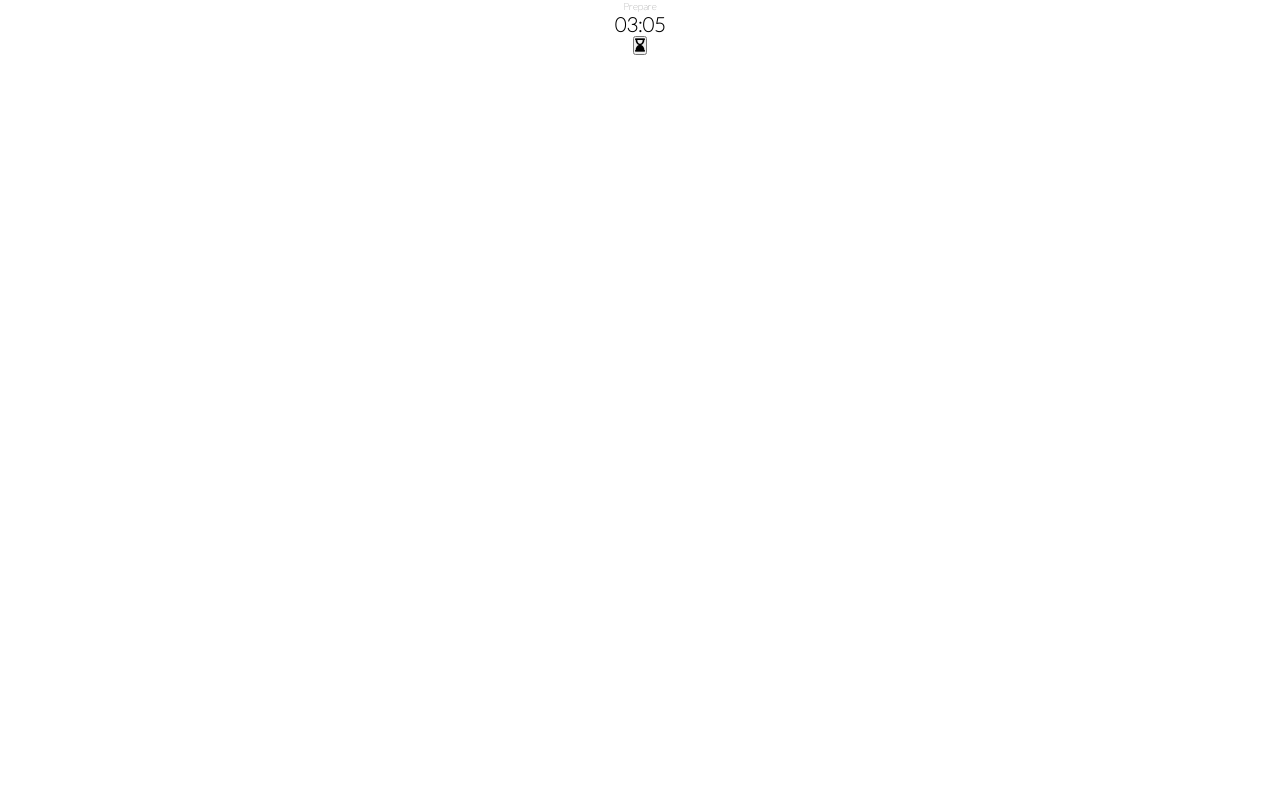
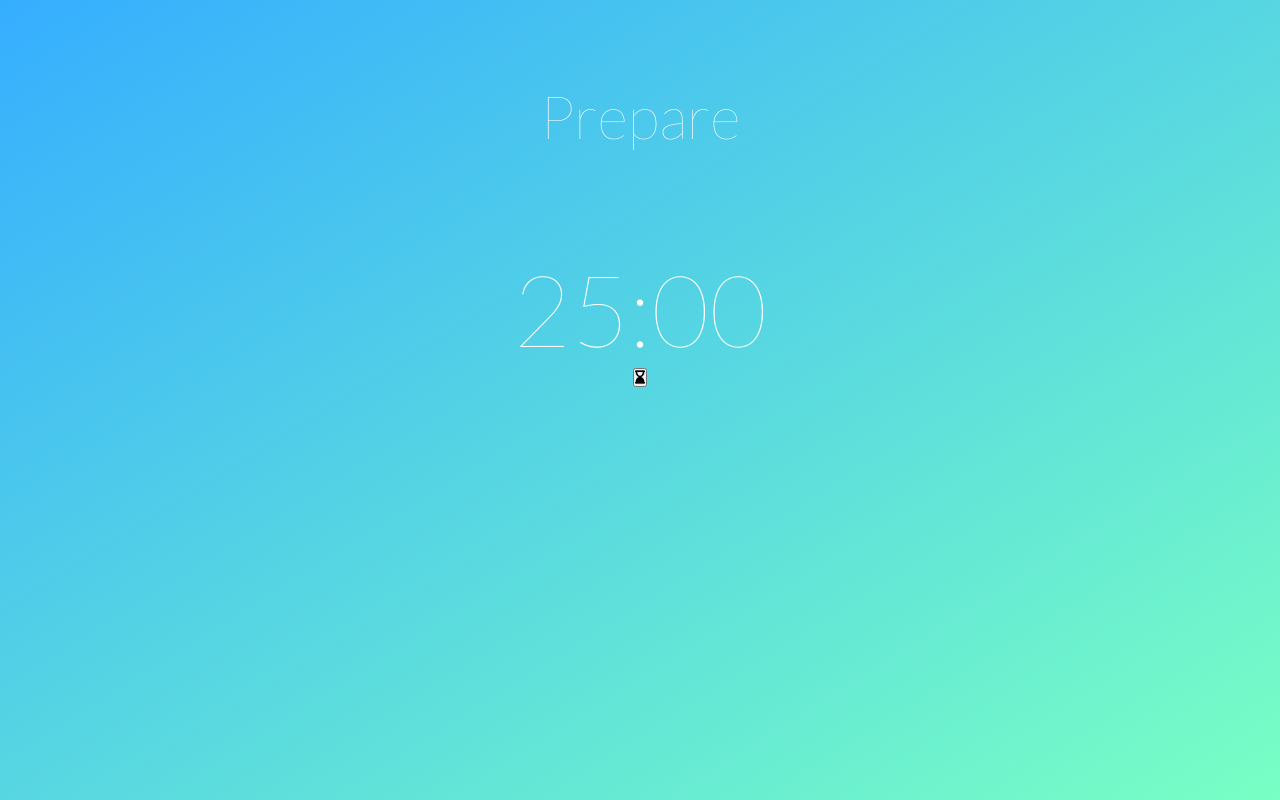
Before and after one commit to wilsonhou/pomodoro-app, a plain HTML site: page index.html in a window 1280 px wide. Drawn offline with Linux system fonts and the light colour scheme.

Commit message:
add basic styling

```diff
--- a/css/style.css
+++ b/css/style.css
@@ -1,7 +1,10 @@
-* {
+*,
+*::before,
+*::after {
     padding: 0;
     margin: 0;
     box-sizing: inherit;
+    font-weight: inherit;
 }
 
 html {
@@ -11,5 +14,52 @@ html {
 
 body {
     font-family: Lato, sans-serif;
+    font-weight: 100;
     text-align: center;
+    background: linear-gradient(to right bottom, #36aeff, #78ffc4);
+    height: 100vh;
+    color: white;
 }
+
+.app {
+    /* background-color: red; */
+    position: relative;
+    top: 10%;
+    width: 50%;
+    height: 60vh;
+    margin: 0 auto;
+}
+
+.app__heading-phrase {
+    /* background-color: green; */
+    animation: fadeIn 2s;
+    width: 25rem;
+    position: relative;
+    margin: 0 auto;
+    font-size: 6rem;
+}
+
+.timer {
+    /* background-color: black; */
+    animation: fadeIn 2s;
+    position: relative;
+    top: 20%;
+}
+
+h1.timer__counter {
+    /* background-color: orange; */
+    font-size: 10rem;
+}
+
+.btn {
+    text-decoration: none;
+}
+
+@keyframes fadeIn {
+    0% {
+        opacity: 0;
+    }
+    100% {
+        opacity: 1;
+    }
+}
--- a/index.html
+++ b/index.html
@@ -12,11 +12,9 @@
 </head>
 <body>
     <main class="app">
-        <div class="app__heading">
-            <div class="app__heading-phrase">Prepare</div>
-        </div>
+        <div class="app__heading-phrase">Prepare</div>
         <div class="timer">
-            <h1 class="timer__counter">03:05</h1>
+            <h1 class="timer__counter">25:00</h1>
             <button class="btn btn--timer">
                 <i class="btn__start-icon btn--timer__start-icon fas fa-hourglass-end"></i>
             </button>
--- a/js/timer.js
+++ b/js/timer.js
@@ -3,6 +3,7 @@ class Timer {
         // from DOM accepts the Counter <h1> and the start button <button>
         this.timerCounter = timerCounter;
         this.timerStartButton = timerStartButton;
+        this.started = false;
 
         // store time left in seconds to this.timeLeft
         this.timeLeft = this.toSeconds(this.timerCounter.innerText);
@@ -10,7 +11,10 @@ class Timer {
         this.timerStartButton.addEventListener('click', this.start);
     }
     start = () => {
+        if (this.started) return;
+        this.started = true;
         // calls tick until value of timeLeft is 0
+        this.tick();
         this.intervalID = setInterval(this.tick, 1000);
 
         this.finish();
@@ -25,6 +29,7 @@ class Timer {
     finish = () => {
         // TODO: refactor into promise format??? Used when finished
         console.log('FINISHED!!!');
+        started = false;
     };
     toSeconds = (text) => {
         // toSeconds will translate display text to seconds
```
